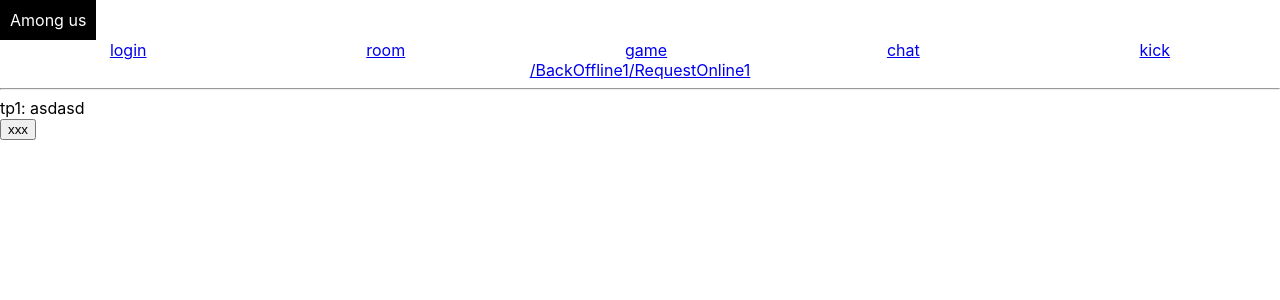
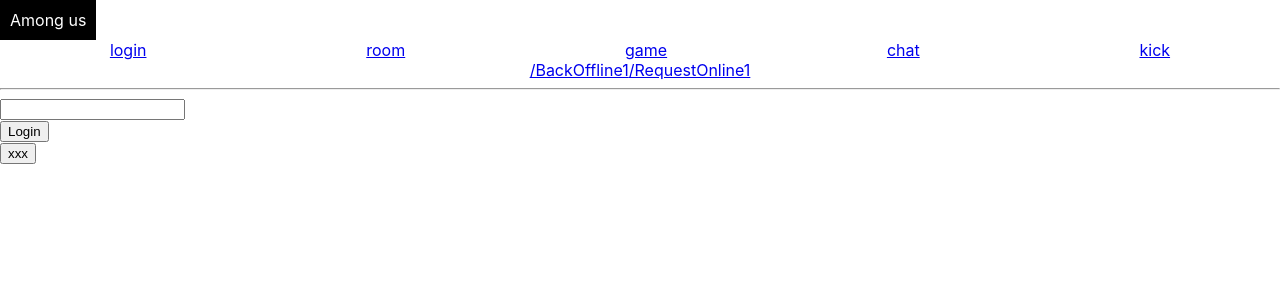
Before and after one commit to IgnatZakalinsky/among-us-front, a React (Create React App) app: page /RequestOnline1 in a window 1280 px wide. Shown: the top 300 px of the page. Built offline with nearby package versions, Linux system fonts and the light colour scheme.

Commit message:
RequestOnline input+button

```diff
--- a/src/a3-devs/AleksanderDubrovskii/RequestOnline1.tsx
+++ b/src/a3-devs/AleksanderDubrovskii/RequestOnline1.tsx
@@ -1,15 +1,19 @@
 import React from 'react'
 import Tp1 from './tp1/Tp1'
+import Tr4 from './tr1/tr4/tr4';
+
+
+
 
 // компонента для отображения всех тасок
 const RequestOnline1 = () => {
+
     return (
         <div>
 
             <div>
                 <hr/>
-                tp1:
-                asdasd
+                <Tr4 error={null} onChange={()=>{}} onClick={()=>{alert('work')}} buttonName={'Login'}/>
                 <Tp1/>
 
 
--- /dev/null
+++ b/src/a3-devs/AleksanderDubrovskii/tr1/tr4/tr4.tsx
@@ -0,0 +1,25 @@
+import React from 'react';
+import AmazingButton from '../../tp1/AmazingButton';
+
+type Tr4PropsType = {
+    onChange: () => void
+    buttonName: string
+    error: string | null
+    onClick: () => void
+}
+
+
+// компонента для проверки таски
+const Tr4 = (props: Tr4PropsType) => {
+
+
+    return (
+        <>
+            <div><input onChange={props.onChange}/></div>
+            {props.error ? <div>{props.error}</div> : null}
+            <AmazingButton onClick={props.onClick}>{props.buttonName}</AmazingButton>
+        </>
+    );
+};
+
+export default Tr4;
--- a/src/a3-devs/BackOffline1/tp1/Tp1.tsx
+++ b/src/a3-devs/BackOffline1/tp1/Tp1.tsx
@@ -7,6 +7,7 @@ const Tp1 = () => {
 
     return (
         <>
+
             <AmazingButton onClick={testOnClick}>xxx</AmazingButton>
         </>
     )
```
